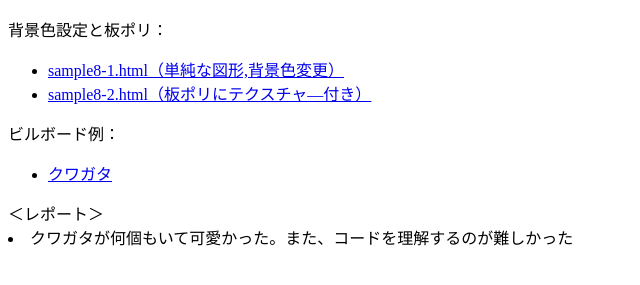
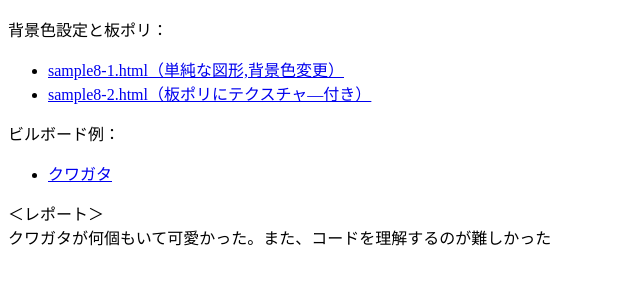
Before and after one commit to mmoooooooooooo/kadaai2, a plain HTML site: page index.html in a window 1280 px wide. Shown: the part 127-412 px from the top of the page, without its empty margins (0-640 px from the left). Drawn offline with Linux system fonts and the light colour scheme.

Commit message:
Update index.html

```diff
--- a/index.html
+++ b/index.html
@@ -18,7 +18,7 @@
             <li><a href="kuwgata.html">クワガタ</a></li>
         </ul>
      ＜レポート＞
-        <li>クワガタが何個もいて可愛かった。また、コードを理解するのが難しかった</li>
+        <br>クワガタが何個もいて可愛かった。また、コードを理解するのが難しかった</br>
         </ul>
     </p>
 </body>
```
